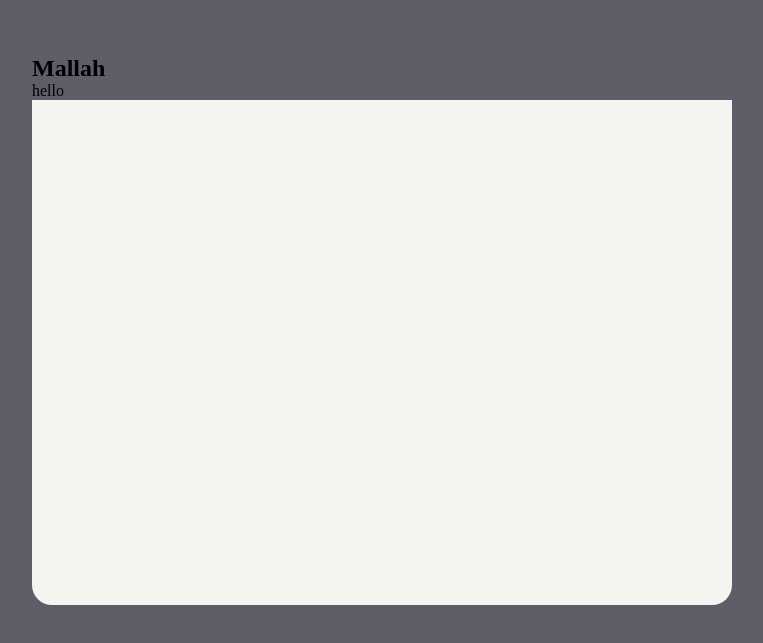
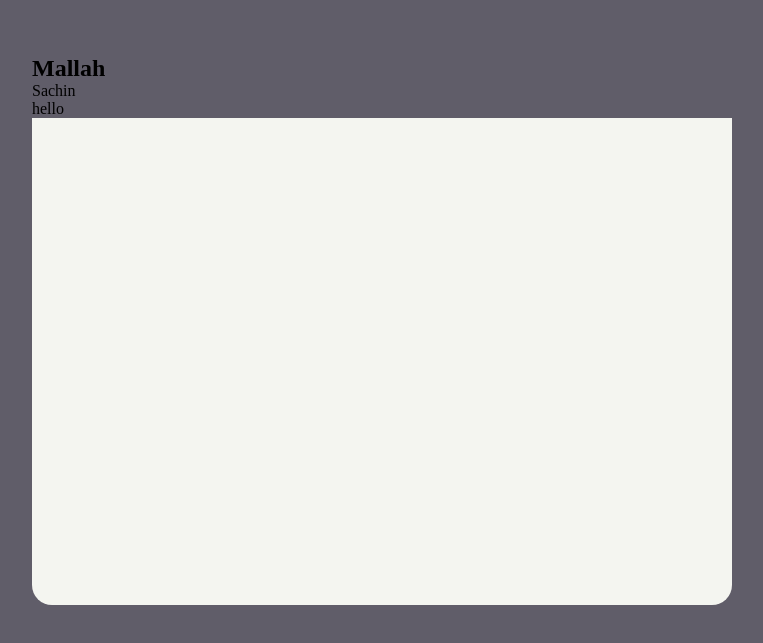
Before and after one commit to SACHIN773/Superdry, a React (Create React App) app: page / in a window 1280 px wide. Shown: the part 165-808 px from the top of the page, without its empty margins (188-951 px from the left). Built offline with nearby package versions, Linux system fonts and the light colour scheme.

Commit message:
Changes ssfd

```diff
--- a/src/App.js
+++ b/src/App.js
@@ -5,6 +5,7 @@ function App() {
   return (
     <div className='container'>
     <h2>Mallah</h2>
+    <p>Sachin</p>
 
     <p>hello</p>
     </div>
```
